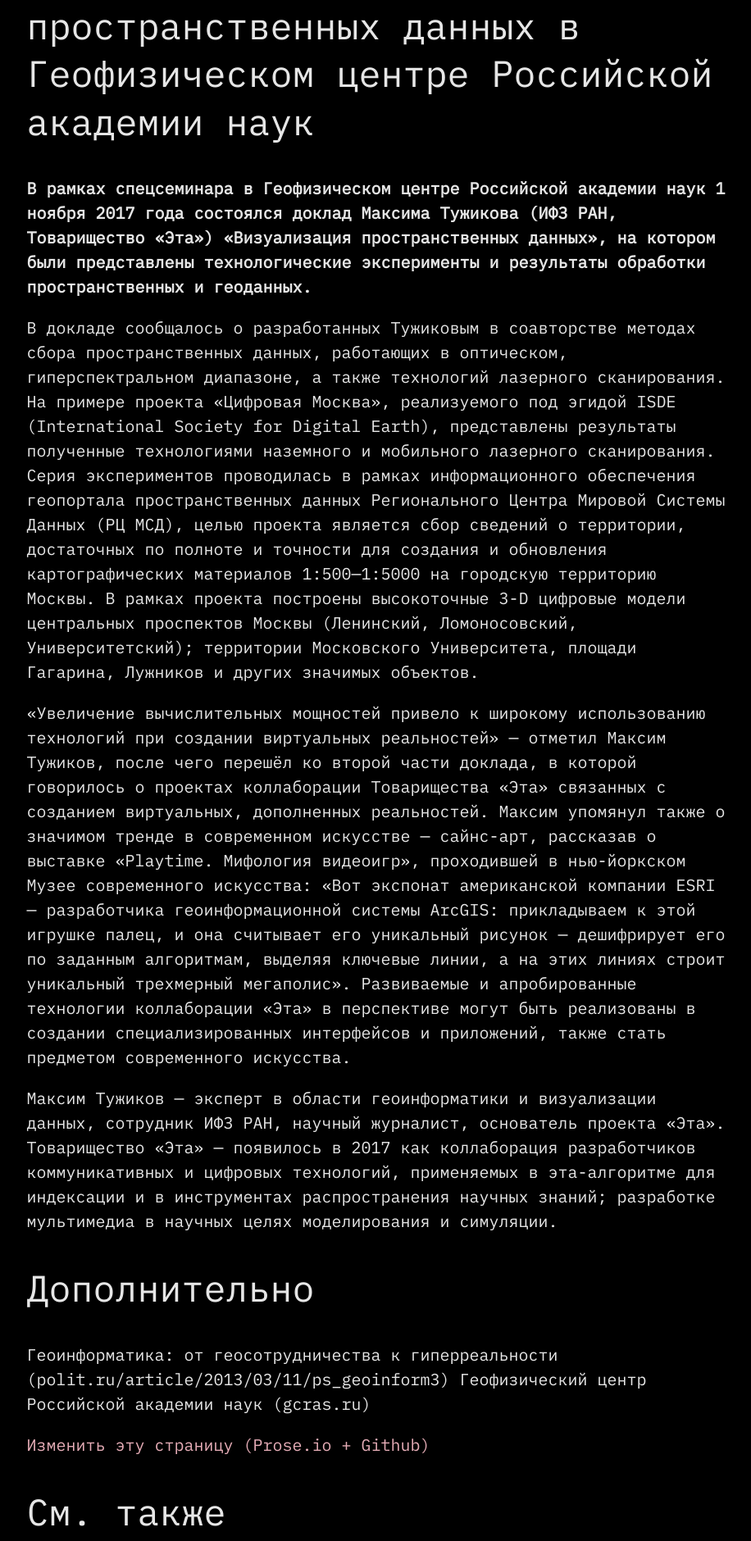
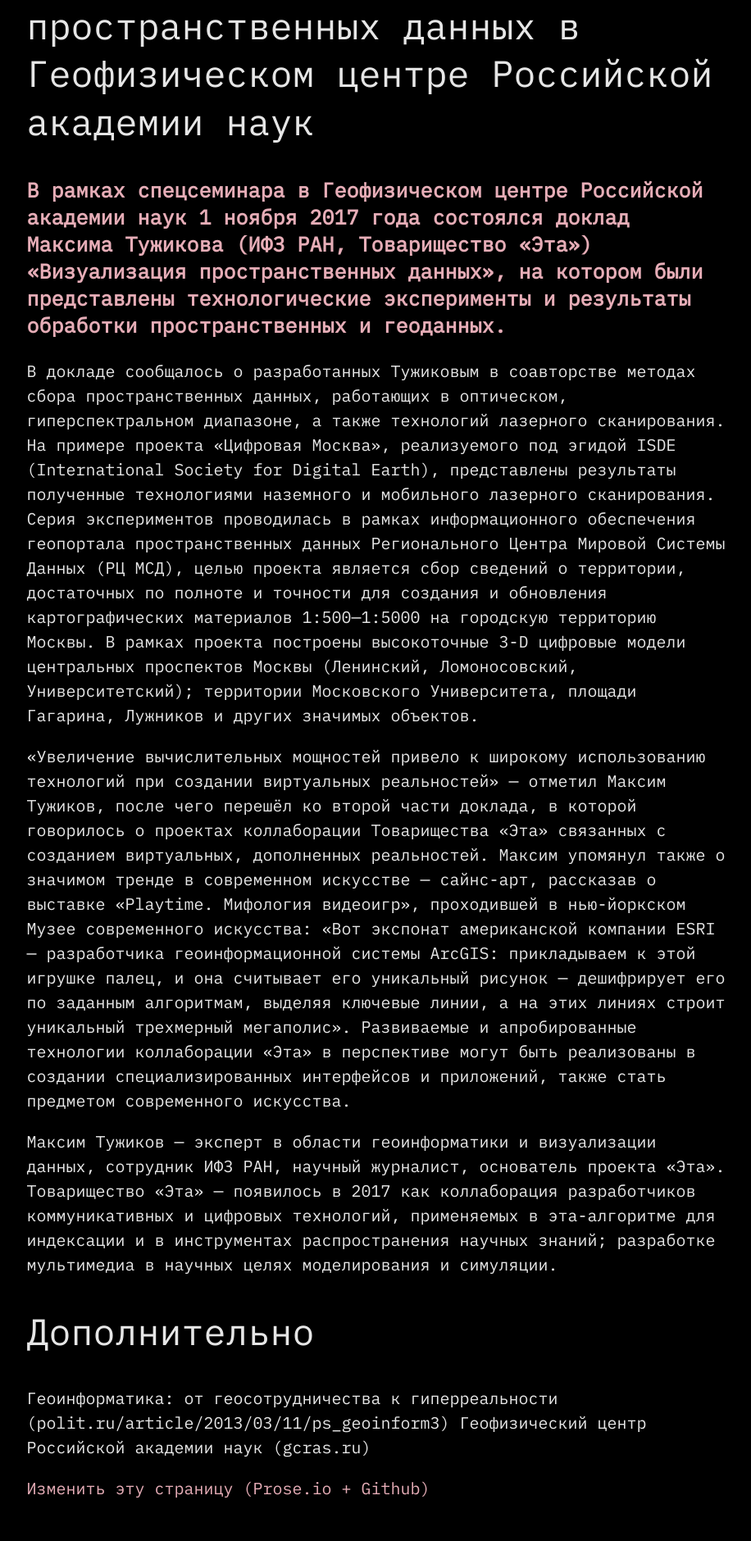
Before and after one commit to indexmod/eta.ga, a Jekyll site: the page built from 7-nov-2017.md, in a window 1280 px wide. Shown: the part 605-2485 px from the top of the page at 82% size, without its empty margins (199-1115 px from the left). Built offline with Jekyll 4.4.1, drawn with Linux system fonts in a browser that asks for light colours.

Commit message:
7-nov-2017

```diff
--- a/7-nov-2017.md
+++ b/7-nov-2017.md
@@ -9,7 +9,7 @@ video: https://media.giphy.com/media/YfRc9QhF2lBMQ/giphy.mp4
 
 ## Основатель проекта «Эта» рассказал о визуализация пространственных данных в Геофизическом центре Российской академии наук
 
-**В рамках спецсеминара в Геофизическом центре Российской академии наук 1 ноября 2017 года состоялся доклад Максима Тужикова (ИФЗ РАН, Товарищество «Эта») «Визуализация пространственных данных», на котором были представлены технологические эксперименты и результаты обработки пространственных и геоданных.**
+### В рамках спецсеминара в Геофизическом центре Российской академии наук 1 ноября 2017 года состоялся доклад Максима Тужикова (ИФЗ РАН, Товарищество «Эта») «Визуализация пространственных данных», на котором были представлены технологические эксперименты и результаты обработки пространственных и геоданных.
 
 В докладе сообщалось о разработанных Тужиковым в соавторстве методах сбора пространственных данных, работающих в оптическом, гиперспектральном диапазоне, а также технологий лазерного сканирования. На примере проекта «Цифровая Москва», реализуемого под эгидой ISDE (International Society for Digital Earth), представлены результаты полученные технологиями наземного и мобильного лазерного сканирования. Серия экспериментов проводилась в рамках информационного обеспечения геопортала пространственных данных Регионального Центра Мировой Системы Данных (РЦ МСД), целью проекта является сбор сведений о территории, достаточных по полноте и точности для создания и обновления картографических материалов 1:500—1:5000 на городскую территорию Москвы. В рамках проекта построены высокоточные 3-D цифровые модели центральных проспектов Москвы (Ленинский, Ломоносовский, Университетский); территории Московского Университета, площади Гагарина, Лужников и других значимых объектов.
 
```
Also changed, not shown: 1 other file.
